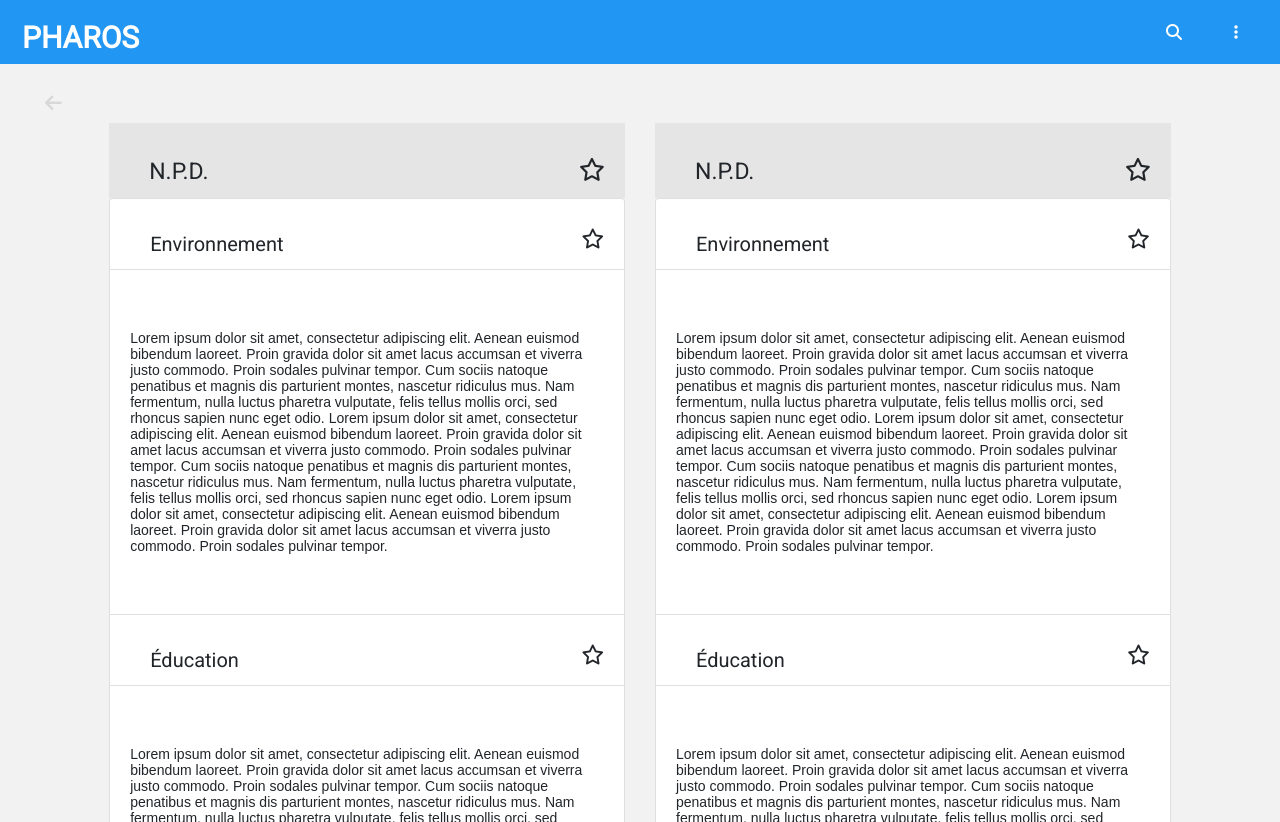
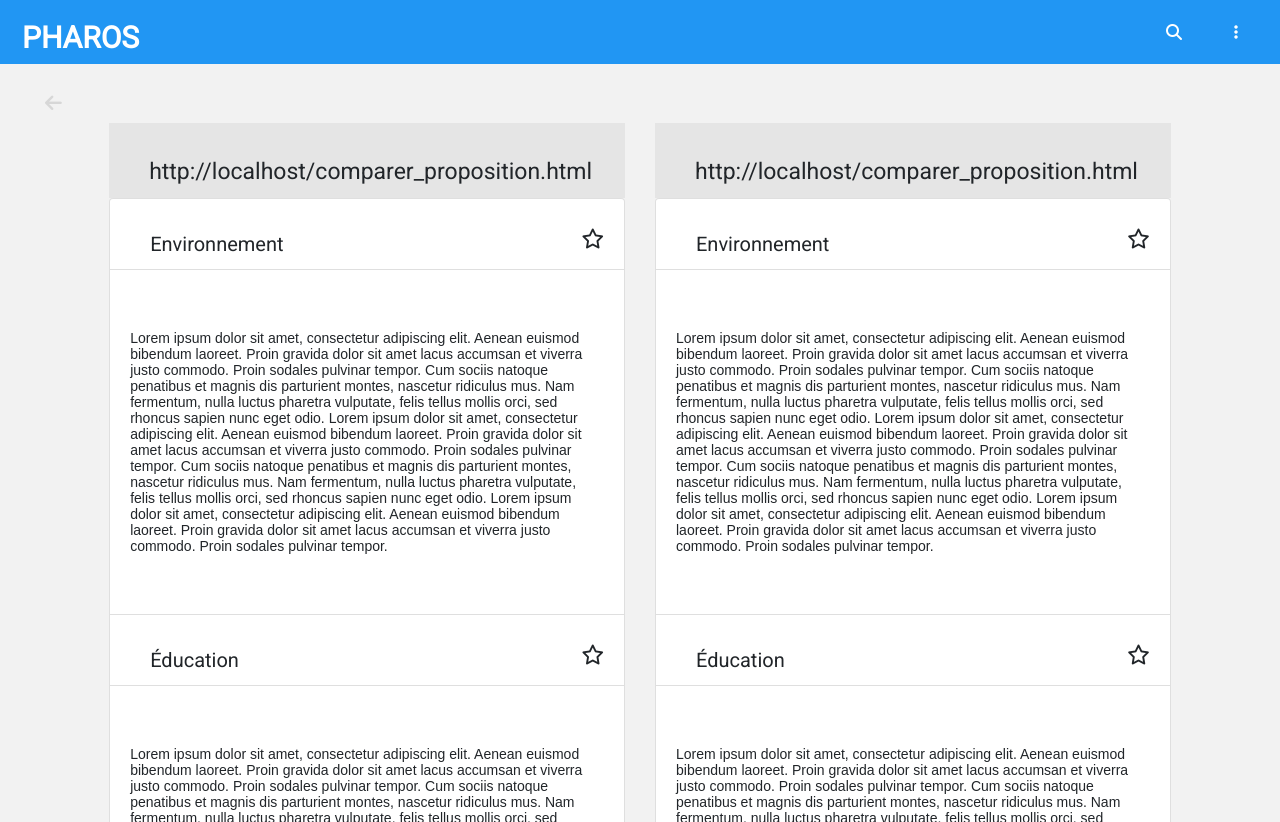
Before and after one commit to thomboil/PharosWeb, a website: page comparer_proposition.html in a window 1280 px wide. Drawn offline with nearby package versions, Linux system fonts and the light colour scheme; no server answers.

Commit message:
update des titre avec url pour page comparer

```diff
--- a/comparer_proposition.html
+++ b/comparer_proposition.html
@@ -18,7 +18,7 @@
   <link href="css/comparer_position.css" rel="stylesheet">
 
 </head>
-<body>
+<body onload="updateTitreComparer()">
   <!-- navbar -->
   <nav class="navbar navbar-expand-lg">
     <a class="navbar-brand" href="#">PHAROS</a>
@@ -50,10 +50,10 @@
     <div class="row">
       <div class="col-md-1"></div>
       <div class="col-md-5 grayShader mx-auto">
-        <h2 class="PartiePolitique">N.P.D.<i id="star1" class="far fa-star leftPositionTop" onclick="changeStar(this)"></i></h2>
+        <h2 id ="headerTitle1" class="PartiePolitique">N.P.D.<i id="star1" class="far fa-star leftPositionTop" onclick="changeStar(this)"></i></h2>
       </div>
       <div class="col-md-5 grayShader mx-auto">
-        <h2 class="PartiePolitique">N.P.D.<i id="star2" class="far fa-star leftPositionTop" onclick="changeStar(this)"></i></h2>
+        <h2 id="headerTitle2" class="PartiePolitique">N.P.D.<i id="star2" class="far fa-star leftPositionTop" onclick="changeStar(this)"></i></h2>
       </div>
       <div class="col-md-1"></div>
     </div>
--- a/index.js
+++ b/index.js
@@ -199,8 +199,65 @@ function updateTitre(){
     console.log(titre.innerHTML);
     titre.innerHTML = tag;
 
+}
 
+function updateTitreComparer(){
 
+    //<body onload="updateTitreComparer()">
 
+    var monURL = window.location.href;
+    console.log(monURL);
+
+    var eperluette1;
+    var eperluette2;
+    var tag1;
+    var tag2;
+
+    var active = false;
+    var i = 0;
+    var cpt = 0;
+    var l = monURL.length;
+
+    //trouver la position des eperluettes
+    for ( i ; i < l; i++){
+
+        if(monURL[i] === '&')
+        {
+            cpt = cpt+1;
+            active = true;
+            console.log(cpt);
+
+        }
+        if(cpt === 1 && active === true){
+            eperluette1 = i
+            eperluette1;
+            active = false;
+            console.log(eperluette1);
+        }
+        if(cpt === 2 && active === true){
+            eperluette2 = i
+            eperluette2;
+            active = false;
+            break;
+            console.log(eperluette2);
+        }
+
+    }
+
+    //troncate les 2 tags
+    tag1 = monURL.substring(eperluette1+1,eperluette2);
+    tag2 = monURL.substring(eperluette2+1,monURL.length);
+
+    console.log(tag1);
+    console.log(tag2);
+
+    //set les tags dans les bon title box
+    var titre1 = document.getElementById("headerTitle1");
+    console.log(titre1.innerHTML);
+    titre1.innerHTML = tag1;
+
+    var titre2 = document.getElementById("headerTitle2");
+    console.log(titre1.innerHTML);
+    titre2.innerHTML = tag2;
 
 }
```
